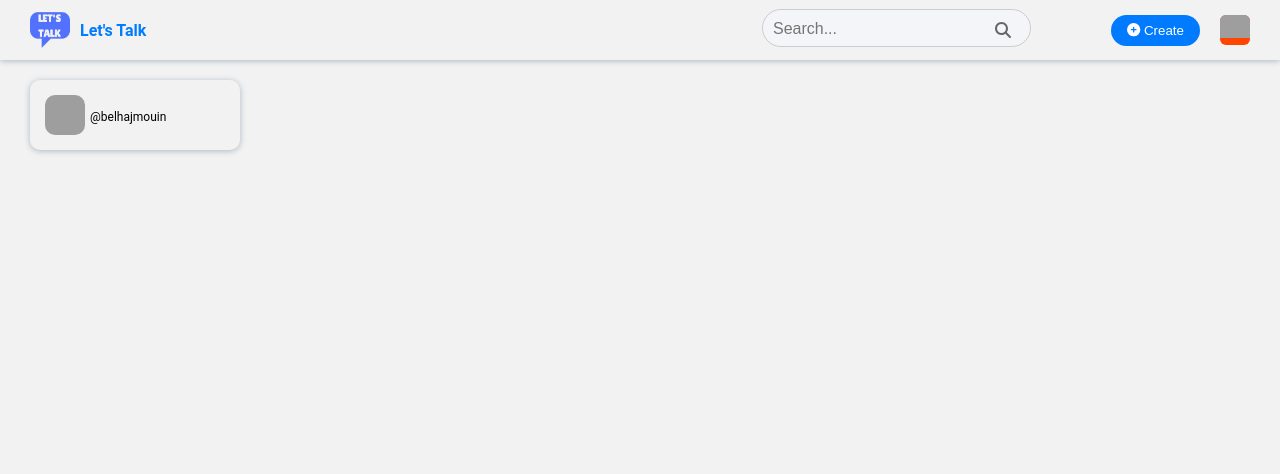
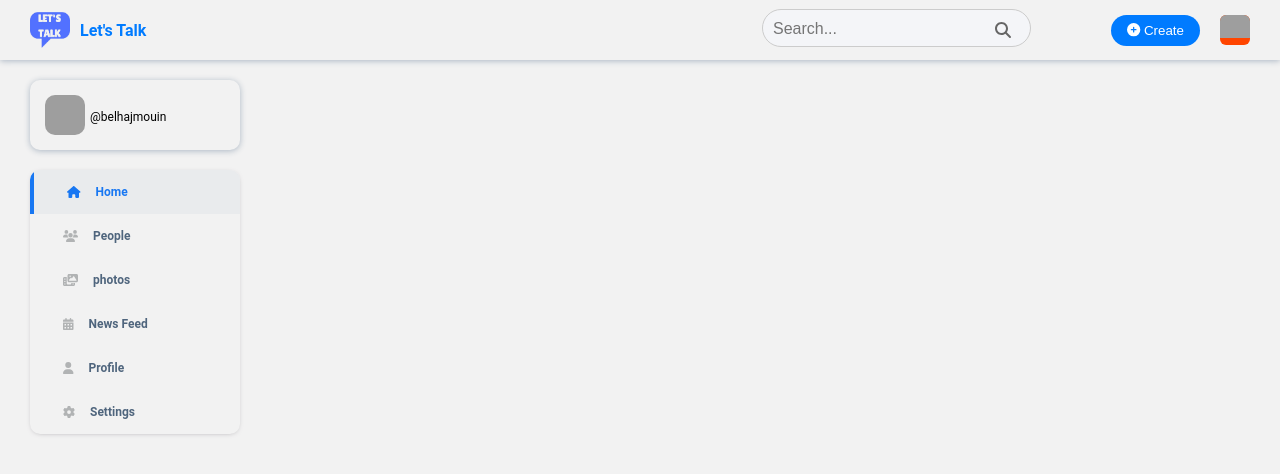
Before and after one commit to Mouinbhm/SocialMedia_MERN_App, a React (Create React App) app in the folder frontend/: page /home in a window 1280 px wide. Shown: the top 474 px of the page. Built offline with nearby package versions, Linux system fonts and the light colour scheme; sample sign-in values are in the browser's storage; grey boxes are pictures that could not be loaded.

Commit message:
Sidebar Component

```diff
--- /dev/null
+++ b/frontend/src/pages/Components/sidebar/index.js
@@ -0,0 +1,48 @@
+import React from "react";
+import "./style.css";
+import { FontAwesomeIcon } from "@fortawesome/react-fontawesome";
+import {
+  faHome,
+  faPhotoFilm,
+  faUsers,
+  faUser,
+  faGear,
+  faCalendarDays,
+} from "@fortawesome/free-solid-svg-icons";
+
+const Sidebar = () => {
+  return (
+    <>
+      <div className="sidebar">
+        <div className="sidebar_menu">
+          <a className="active">
+            <FontAwesomeIcon icon={faHome} className="me-3" />
+            <b>Home</b>
+          </a>
+          <a>
+            <FontAwesomeIcon icon={faUsers} className="me-3" />
+            <b>People</b>
+          </a>
+          <a>
+            <FontAwesomeIcon icon={faPhotoFilm} className="me-3" />
+            <b>photos</b>
+          </a>
+          <a>
+            <FontAwesomeIcon icon={faCalendarDays} className="me-3" />
+            <b>News Feed</b>
+          </a>
+          <a>
+            <FontAwesomeIcon icon={faUser} className="me-3" />
+            <b>Profile</b>
+          </a>
+          <a>
+            <FontAwesomeIcon icon={faGear} className="me-3" />
+            <b>Settings</b>
+          </a>
+        </div>
+      </div>
+    </>
+  );
+};
+
+export default Sidebar;
--- /dev/null
+++ b/frontend/src/pages/Components/sidebar/style.css
@@ -0,0 +1,45 @@
+.sidebar {
+  margin: 20px 30px;
+}
+
+.sidebar_menu {
+  box-shadow: 0 1px 6px -4px #59545e;
+  display: flex;
+  flex-direction: column;
+  width: 210px;
+  overflow: hidden;
+  border-radius: 10px;
+}
+
+.sidebar_menu a {
+  color: #4f657d;
+  border-color: transparent;
+  cursor: pointer;
+  padding: 15px 33px;
+  display: flex;
+  align-items: center;
+  font-size: 12px;
+  transition: all 1s;
+}
+
+.sidebar_menu a:hover,
+.sidebar_menu a.active {
+  border-left: 4px solid #1877f2;
+  background-color: rgb(233, 235, 237);
+  color: #1877f2;
+}
+
+.me-3 {
+  margin-right: 15px;
+  transition: all 1s;
+  color: #b1b3b4;
+}
+
+.sidebar_menu a b {
+  font-weight: 700;
+}
+
+.sidebar_menu a:hover .me-3,
+.sidebar_menu a.active .me-3 {
+  color: #1877f2;
+}
--- a/frontend/src/pages/home.js
+++ b/frontend/src/pages/home.js
@@ -2,7 +2,7 @@ import React, { useEffect, useState } from "react";
 import { useNavigate } from "react-router-dom";
 import Navbar from "./Components/navbar";
 import Usernamecard from "./Components/UsernameCard";
-
+import Sidebar from "./Components/sidebar";
 const Home = () => {
   const [connectedUser, setConnectedUser] = useState({});
   const navigate = useNavigate();
@@ -24,7 +24,8 @@ const Home = () => {
     <>
       <Navbar />
 
-      <Usernamecard user={connectedUser}/>
+      <Usernamecard user={connectedUser} />
+      <Sidebar />
       {/*<h1>Hello {connectedUser.firstname || "Guest"}</h1>*/}
     </>
   );
```
